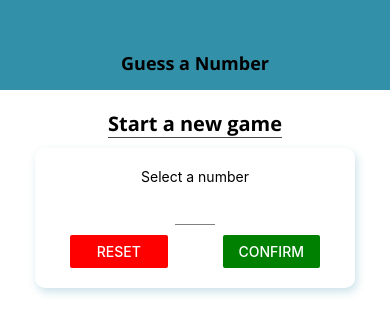
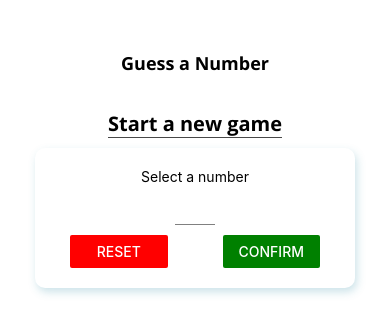
Before and after one commit to manuelsanchez2/rn-guess-a-number, a React Native app: screen / in a window 390 px wide. Shown: the top 334 px of the page. Built offline with nearby package versions, Linux system fonts and the light colour scheme.

Commit message:
Change header color depending on platform

```diff
--- a/components/Header.js
+++ b/components/Header.js
@@ -1,25 +1,39 @@
 import React from "react";
-import { View, StyleSheet } from "react-native";
+import { View, StyleSheet, Platform } from "react-native";
 import Colors from "../constants/colors";
 
 import TitleText from "./TitleText";
 
 const Header = (props) => {
   return (
-    <View style={styles.header}>
+    <View
+      style={{
+        ...styles.headerBase,
+        ...Platform.select({
+          ios: styles.headerIOS,
+          android: styles.headerAndroid,
+        }),
+      }}
+    >
       <TitleText>{props.title}</TitleText>
     </View>
   );
 };
 
 const styles = StyleSheet.create({
-  header: {
+  headerBase: {
     width: "100%",
     height: 90,
     paddingTop: 35,
-    backgroundColor: Colors.contrast,
+
     alignItems: "center",
     justifyContent: "center",
+  },
+  headerIOS: {
+    backgroundColor: "red",
+  },
+  headerAndroid: {
+    backgroundColor: Colors.contrast,
   },
 });
 
```
